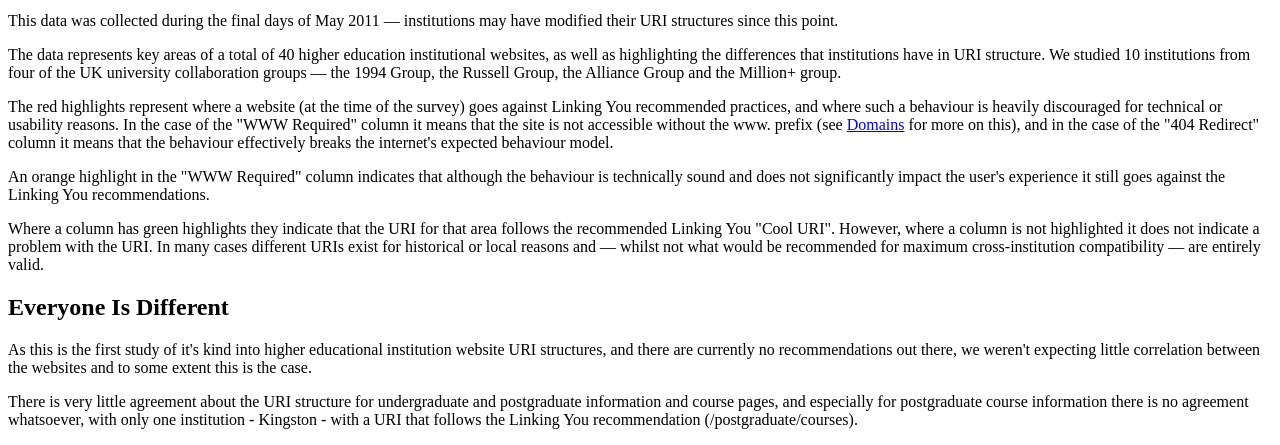
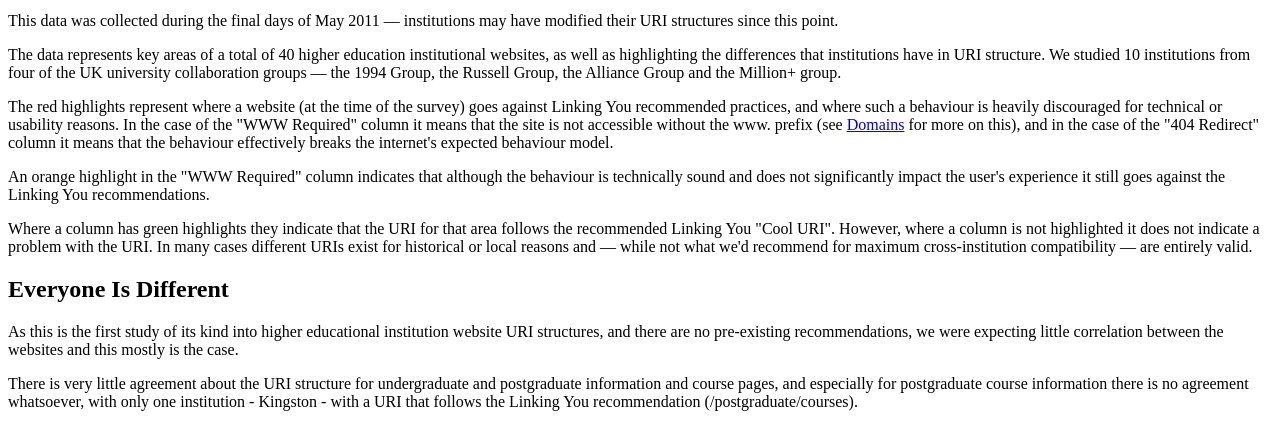
Before and after one commit to DFFlanders/Linking-You, a PHP site: page /institutional.php in a window 1280 px wide. Shown: the part 506-951 px from the top of the page. After the commit the page ends 917 px from the top, so only its background shows below. Run offline with PHP 8.4, Linux system fonts and the light colour scheme.

Commit message:
content edits

```diff
--- a/institutional.php
+++ b/institutional.php
@@ -14,12 +14,12 @@
 
 		<p>An orange highlight in the "WWW Required" column indicates that although the behaviour is technically sound and does not significantly impact the user's experience it still goes against the Linking You recommendations.</p>
 
-		<p>Where a column has green highlights they indicate that the URI for that area follows the recommended Linking You "Cool URI". However, where a column is not highlighted it does not indicate a problem with the URI. In many cases different URIs exist for historical or local reasons and &mdash; whilst not what would be recommended for maximum cross-institution compatibility &mdash; are entirely valid.</p>
+		<p>Where a column has green highlights they indicate that the URI for that area follows the recommended Linking You "Cool URI". However, where a column is not highlighted it does not indicate a problem with the URI. In many cases different URIs exist for historical or local reasons and &mdash; while not what we'd recommend for maximum cross-institution compatibility &mdash; are entirely valid.</p>
 
 		<h2>Everyone Is Different</h2>
 
 		<p>
-			As this is the first study of it's kind into higher educational institution website URI structures, and there are currently no recommendations out there, we weren't expecting little correlation between the websites and to some extent this is the case.
+			As this is the first study of its kind into higher educational institution website URI structures, and there are no pre-existing recommendations, we were expecting little correlation between the websites and this mostly is the case.
 		</p>
 
 		<p>
```
